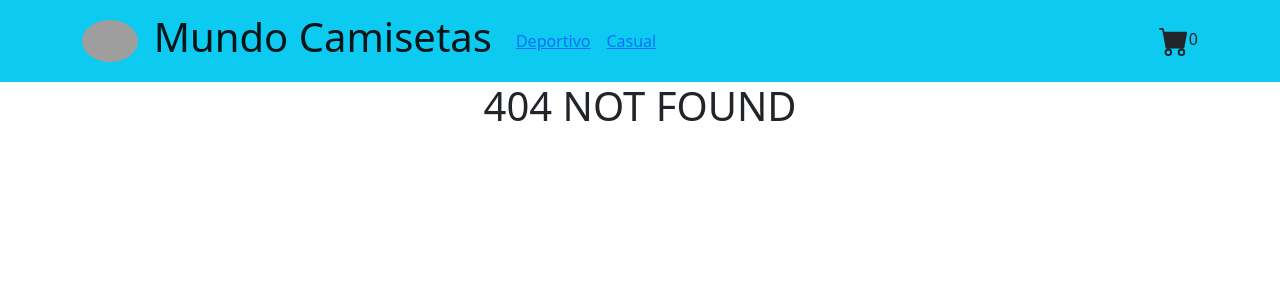
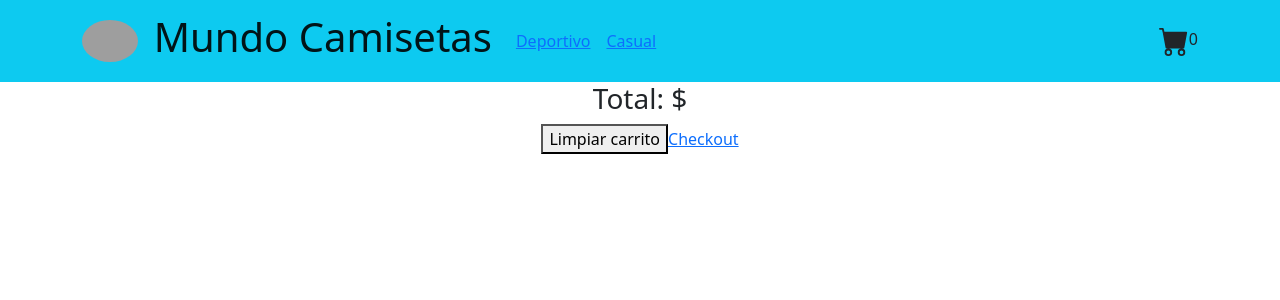
Before and after one commit to TomyMontenegro99/PreEntrega1Montenegro-Mundo-camisetas, a React (Create React App) app in the folder ecommercecamisetas/: page /cart in a window 1280 px wide. Before the commit this address had no page. Shown: the top 300 px of the page. Built offline with nearby package versions, Linux system fonts and the light colour scheme; grey boxes are pictures that could not be loaded.

Commit message:
se agrego CartView y su vista

```diff
--- a/ecommercecamisetas/src/App.jsx
+++ b/ecommercecamisetas/src/App.jsx
@@ -3,18 +3,34 @@ import { BrowserRouter, Routes, Route } from "react-router-dom";
 import NavBar from "./components/NavBar/NavBar";
 import ItemListContainer from "./components/ItemListContainer/ItemListContainer";
 import ItemDetailContainer from "./components/ItemDetailContainer/ItemDetailContainer";
+import Cart from "./components/Cart/Cart";
+
+import { CartProvider } from "./context/CartContext";
 
 function App() {
   return (
     <div className="App">
       <BrowserRouter>
-        <NavBar />
-        <Routes>
-          <Route path="/" element={<ItemListContainer />} />
-          <Route path="/category/:categoryId" element={<ItemListContainer />} />
-          <Route path="/item/:itemId" element={<ItemDetailContainer />} />
-          <Route path="*" element={<h1>404 NOT FOUND</h1>} />
-        </Routes>
+        <CartProvider>
+          <NavBar />
+          <Routes>
+            <Route
+              path="/"
+              element={
+                <ItemListContainer greeting={"Todos nuestros productos"} />
+              }
+            />
+            <Route
+              path="/category/:categoryId"
+              element={
+                <ItemListContainer greeting={"Productos por categorias"} />
+              }
+            />
+            <Route path="/item/:itemId" element={<ItemDetailContainer />} />
+            <Route path="/cart" element={<Cart />} />
+            <Route path="*" element={<h1>404 NOT FOUND</h1>} />
+          </Routes>
+        </CartProvider>
       </BrowserRouter>
     </div>
   );
--- /dev/null
+++ b/ecommercecamisetas/src/components/Cart/Cart.js
@@ -0,0 +1,36 @@
+import { useContext } from "react";
+import { CartContext } from "../../context/CartContext";
+import CartItem from "../CartItem/CartItem";
+import { Link } from "react-router-dom";
+
+const Cart = () => {
+  const { cart, clearCart, totalQuantity, total } = useContext(CartContext);
+
+  if (totalQuantity === 0) {
+    return (
+      <div>
+        <h1>No hay items en el carrito</h1>
+        <Link to="/" className="Option">
+          Productos
+        </Link>
+      </div>
+    );
+  }
+
+  return (
+    <div>
+      {cart.map((p) => (
+        <CartItem key={p.id} {...p} />
+      ))}
+      <h3>Total: ${total}</h3>
+      <button onClick={() => clearCart()} className="Button">
+        Limpiar carrito
+      </button>
+      <Link to="/checkout" className="Option">
+        Checkout
+      </Link>
+    </div>
+  );
+};
+
+export default Cart;
--- /dev/null
+++ b/ecommercecamisetas/src/components/CartItem/CartItem.js
@@ -0,0 +1,13 @@
+import React from "react";
+
+const CartItem = ({ id, name, price, quantity }) => {
+  return (
+    <div>
+      <h3>{name}</h3>
+      <p>Precio: ${price}</p>
+      <p>Cantidad: {quantity}</p>
+    </div>
+  );
+};
+
+export default CartItem;
--- a/ecommercecamisetas/src/components/ItemDetail/ItemDetail.js
+++ b/ecommercecamisetas/src/components/ItemDetail/ItemDetail.js
@@ -1,12 +1,24 @@
 import { useState } from "react";
 import { Link } from "react-router-dom";
 import ItemCount from "../ItemCount/ItemCount";
+import { useContext } from "react";
+import { CartContext } from "../../context/CartContext";
 
 const ItemDetail = ({ id, name, img, category, description, price, stock }) => {
   const [quantityAdded, setQuantityAdded] = useState(0);
 
+  const { addItem } = useContext(CartContext);
+
   const handleOnAdd = (quantity) => {
     setQuantityAdded(quantity);
+
+    const item = {
+      id,
+      name,
+      price,
+    };
+
+    addItem(item, quantity);
   };
 
   return (
--- /dev/null
+++ b/ecommercecamisetas/src/context/CartContext.js
@@ -0,0 +1,36 @@
+import { createContext, useState } from "react";
+
+export const CartContext = createContext({
+  cart: [],
+});
+
+export const CartProvider = ({ children }) => {
+  const [cart, setCart] = useState([]);
+
+  const addItem = (item, quantity) => {
+    if (!isInCart(item.id)) {
+      setCart((prev) => [...prev, { ...item, quantity }]);
+    } else {
+      console.error("El producto ya fue agregado");
+    }
+  };
+
+  const removeItem = (itemId) => {
+    const cartUpdate = cart.filter((prod) => prod.id !== itemId);
+    setCart(cartUpdate);
+  };
+
+  const clearCart = () => {
+    setCart([]);
+  };
+
+  const isInCart = (itemId) => {
+    return cart.some((prod) => prod.id === itemId);
+  };
+
+  return (
+    <CartContext.Provider value={{ cart, addItem, removeItem, clearCart }}>
+      {children}
+    </CartContext.Provider>
+  );
+};
```
